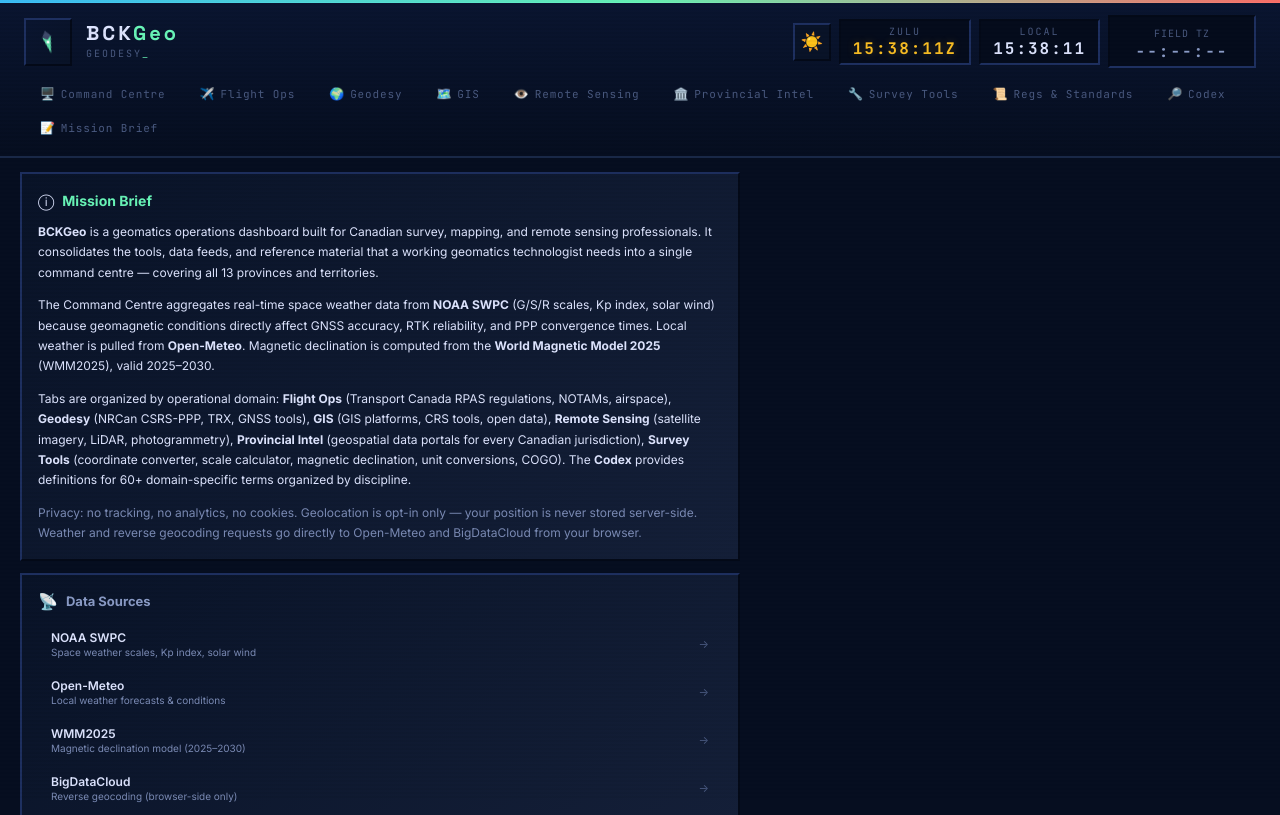
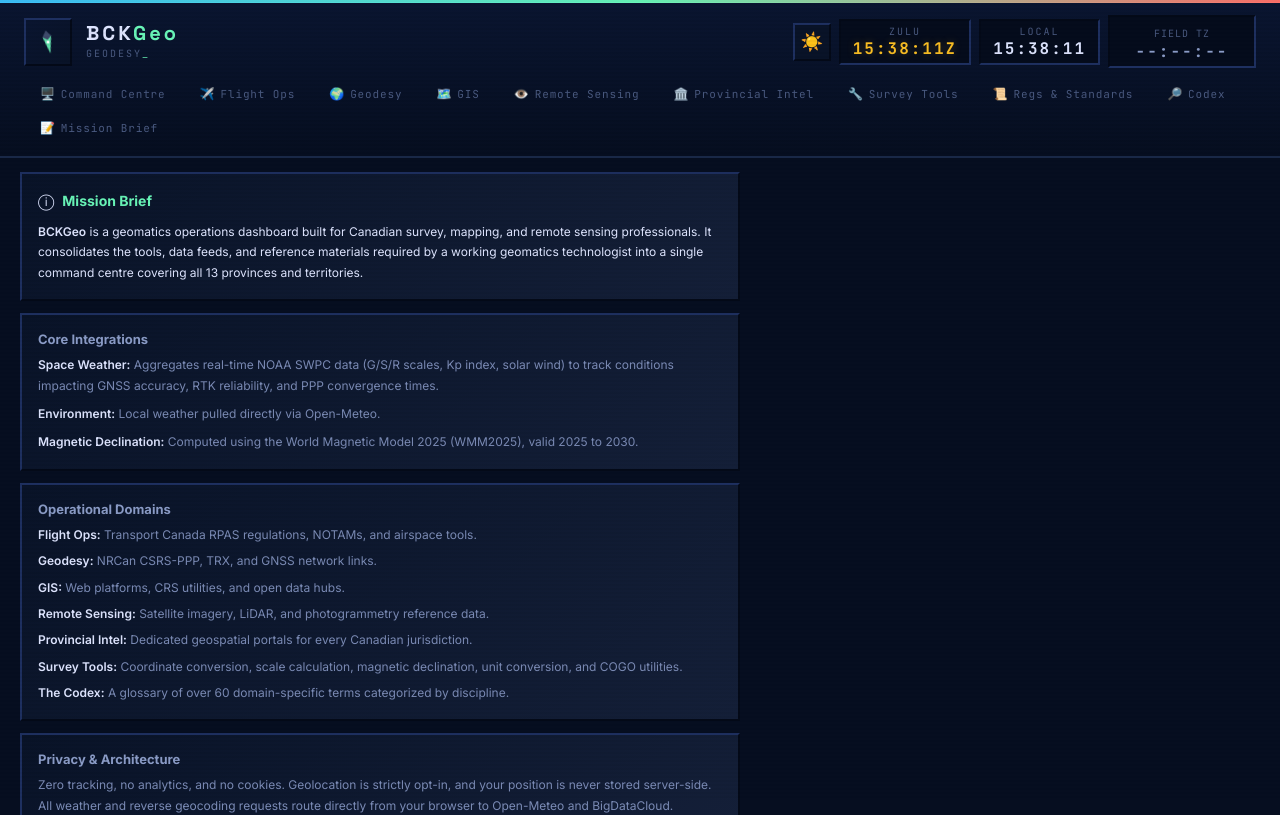
Before and after one commit to BCKGeo/geomatics-command-centre, a React (Vite) app: page /mission-brief in a window 1280 px wide. Shown: the top 815 px of the page. Built offline with nearby package versions, Linux system fonts and the light colour scheme.

Commit message:
feat: restructure Mission Brief into scannable sections
Break wall-of-text into distinct cards: Mission Brief, Core Integrations,
Operational Domains, Privacy & Architecture, Data Sources. Copy refined
for punchier, more professional tone.

Co-Authored-By: Claude Opus 4.6 <noreply@anthropic.com>

```diff
--- a/src/components/pages/MissionBrief.jsx
+++ b/src/components/pages/MissionBrief.jsx
@@ -3,28 +3,70 @@ import { useTheme } from "../../context/ThemeContext.jsx";
 export function MissionBrief() {
   const { B } = useTheme();
   const cardStyle = { background: `linear-gradient(135deg,${B.surface},${B.surfaceHi})`, border: `2px solid ${B.border}`, borderTopColor: B.bvL, borderLeftColor: B.bvL, borderBottomColor: B.bvD, borderRightColor: B.bvD, borderRadius: 0, padding: 16 };
+  const sectionTitle = { margin: "0 0 8px 0", fontSize: 13, fontWeight: 700, color: B.sec };
+  const bodyText = { fontSize: 12, color: B.text, lineHeight: 1.7 };
+  const itemLabel = { fontWeight: 600, color: B.text };
+  const itemDesc = { color: B.textMid };
+
+  const ops = [
+    { label: "Flight Ops", desc: "Transport Canada RPAS regulations, NOTAMs, and airspace tools." },
+    { label: "Geodesy", desc: "NRCan CSRS-PPP, TRX, and GNSS network links." },
+    { label: "GIS", desc: "Web platforms, CRS utilities, and open data hubs." },
+    { label: "Remote Sensing", desc: "Satellite imagery, LiDAR, and photogrammetry reference data." },
+    { label: "Provincial Intel", desc: "Dedicated geospatial portals for every Canadian jurisdiction." },
+    { label: "Survey Tools", desc: "Coordinate conversion, scale calculation, magnetic declination, unit conversion, and COGO utilities." },
+    { label: "The Codex", desc: "A glossary of over 60 domain-specific terms categorized by discipline." },
+  ];
 
   return (
-    <div style={{ maxWidth: 720 }}>
-      <div style={{ ...cardStyle, marginBottom: 12 }}>
+    <div style={{ maxWidth: 720, display: "flex", flexDirection: "column", gap: 12 }}>
+      {/* Mission Brief */}
+      <div style={cardStyle}>
         <div style={{ display: "flex", alignItems: "center", gap: 8, marginBottom: 12 }}>
           <span>{"\u24D8"}</span>
           <h2 style={{ margin: 0, fontSize: 14, fontWeight: 700, color: B.priBr }}>Mission Brief</h2>
         </div>
-        <div style={{ fontSize: 12, color: B.text, lineHeight: 1.7 }}>
-          <p style={{ marginBottom: 12 }}><b style={{ color: B.text }}>BCKGeo</b> is a geomatics operations dashboard built for Canadian survey, mapping, and remote sensing professionals. It consolidates the tools, data feeds, and reference material that a working geomatics technologist needs into a single command centre {"\u2014"} covering all 13 provinces and territories.</p>
-          <p style={{ marginBottom: 12 }}>The Command Centre aggregates real-time space weather data from <b style={{ color: B.text }}>NOAA SWPC</b> (G/S/R scales, Kp index, solar wind) because geomagnetic conditions directly affect GNSS accuracy, RTK reliability, and PPP convergence times. Local weather is pulled from <b style={{ color: B.text }}>Open-Meteo</b>. Magnetic declination is computed from the <b style={{ color: B.text }}>World Magnetic Model 2025</b> (WMM2025), valid 2025{"\u2013"}2030.</p>
-          <p style={{ marginBottom: 12 }}>Tabs are organized by operational domain: <b style={{ color: B.text }}>Flight Ops</b> (Transport Canada RPAS regulations, NOTAMs, airspace), <b style={{ color: B.text }}>Geodesy</b> (NRCan CSRS-PPP, TRX, GNSS tools), <b style={{ color: B.text }}>GIS</b> (GIS platforms, CRS tools, open data), <b style={{ color: B.text }}>Remote Sensing</b> (satellite imagery, LiDAR, photogrammetry), <b style={{ color: B.text }}>Provincial Intel</b> (geospatial data portals for every Canadian jurisdiction), <b style={{ color: B.text }}>Survey Tools</b> (coordinate converter, scale calculator, magnetic declination, unit conversions, COGO). The <b style={{ color: B.text }}>Codex</b> provides definitions for 60+ domain-specific terms organized by discipline.</p>
-          <p style={{ marginBottom: 0, color: B.textMid }}>Privacy: no tracking, no analytics, no cookies. Geolocation is opt-in only {"\u2014"} your position is never stored server-side. Weather and reverse geocoding requests go directly to Open-Meteo and BigDataCloud from your browser.</p>
+        <div style={bodyText}>
+          <p style={{ marginBottom: 0 }}><b style={itemLabel}>BCKGeo</b> is a geomatics operations dashboard built for Canadian survey, mapping, and remote sensing professionals. It consolidates the tools, data feeds, and reference materials required by a working geomatics technologist into a single command centre covering all 13 provinces and territories.</p>
         </div>
       </div>
+
+      {/* Core Integrations */}
+      <div style={cardStyle}>
+        <h3 style={sectionTitle}>Core Integrations</h3>
+        <div style={{ ...bodyText, display: "flex", flexDirection: "column", gap: 8 }}>
+          <p style={{ margin: 0 }}><b style={itemLabel}>Space Weather:</b> <span style={itemDesc}>Aggregates real-time NOAA SWPC data (G/S/R scales, Kp index, solar wind) to track conditions impacting GNSS accuracy, RTK reliability, and PPP convergence times.</span></p>
+          <p style={{ margin: 0 }}><b style={itemLabel}>Environment:</b> <span style={itemDesc}>Local weather pulled directly via Open-Meteo.</span></p>
+          <p style={{ margin: 0 }}><b style={itemLabel}>Magnetic Declination:</b> <span style={itemDesc}>Computed using the World Magnetic Model 2025 (WMM2025), valid 2025 to 2030.</span></p>
+        </div>
+      </div>
+
+      {/* Operational Domains */}
+      <div style={cardStyle}>
+        <h3 style={sectionTitle}>Operational Domains</h3>
+        <div style={{ ...bodyText, display: "flex", flexDirection: "column", gap: 6 }}>
+          {ops.map(o => (
+            <p key={o.label} style={{ margin: 0 }}><b style={itemLabel}>{o.label}:</b> <span style={itemDesc}>{o.desc}</span></p>
+          ))}
+        </div>
+      </div>
+
+      {/* Privacy & Architecture */}
+      <div style={cardStyle}>
+        <h3 style={sectionTitle}>Privacy & Architecture</h3>
+        <div style={bodyText}>
+          <p style={{ margin: 0, color: B.textMid }}>Zero tracking, no analytics, and no cookies. Geolocation is strictly opt-in, and your position is never stored server-side. All weather and reverse geocoding requests route directly from your browser to Open-Meteo and BigDataCloud.</p>
+        </div>
+      </div>
+
+      {/* Data Sources */}
       <div style={cardStyle}>
         <div style={{ display: "flex", alignItems: "center", gap: 8, marginBottom: 10 }}>
           <span>{"\uD83D\uDCE1"}</span>
           <h3 style={{ margin: 0, fontSize: 13, fontWeight: 700, color: B.sec }}>Data Sources</h3>
         </div>
         <div style={{ display: "grid", gap: 2 }}>
-          {[{ n: "NOAA SWPC", u: "https://www.swpc.noaa.gov/", d: "Space weather scales, Kp index, solar wind" }, { n: "Open-Meteo", u: "https://open-meteo.com/", d: "Local weather forecasts & conditions" }, { n: "WMM2025", u: "https://www.ncei.noaa.gov/products/world-magnetic-model", d: "Magnetic declination model (2025\u20132030)" }, { n: "BigDataCloud", u: "https://www.bigdatacloud.com/", d: "Reverse geocoding (browser-side only)" }].map(l => (
+          {[{ n: "NOAA SWPC", u: "https://www.swpc.noaa.gov/", d: "Space weather scales, Kp index, solar wind" }, { n: "Open-Meteo", u: "https://open-meteo.com/", d: "Local weather forecasts & conditions" }, { n: "WMM2025", u: "https://www.ncei.noaa.gov/products/world-magnetic-model", d: "Magnetic declination model (2025-2030)" }, { n: "BigDataCloud", u: "https://www.bigdatacloud.com/", d: "Reverse geocoding (browser-side only)" }].map(l => (
             <a key={l.u} href={l.u} target="_blank" rel="noopener noreferrer" className="lnk"
               style={{ padding: "8px 12px", color: B.text, fontSize: 12 }}>
               <div>
```
